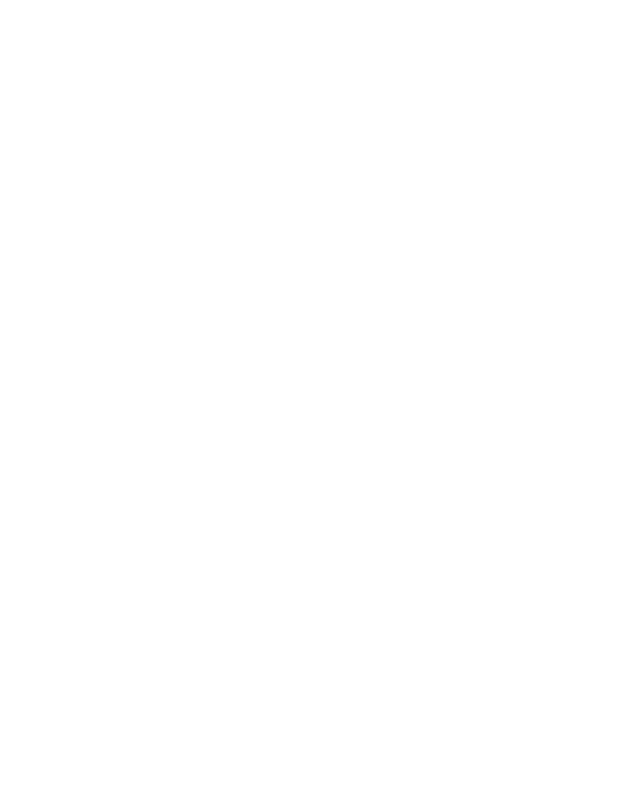
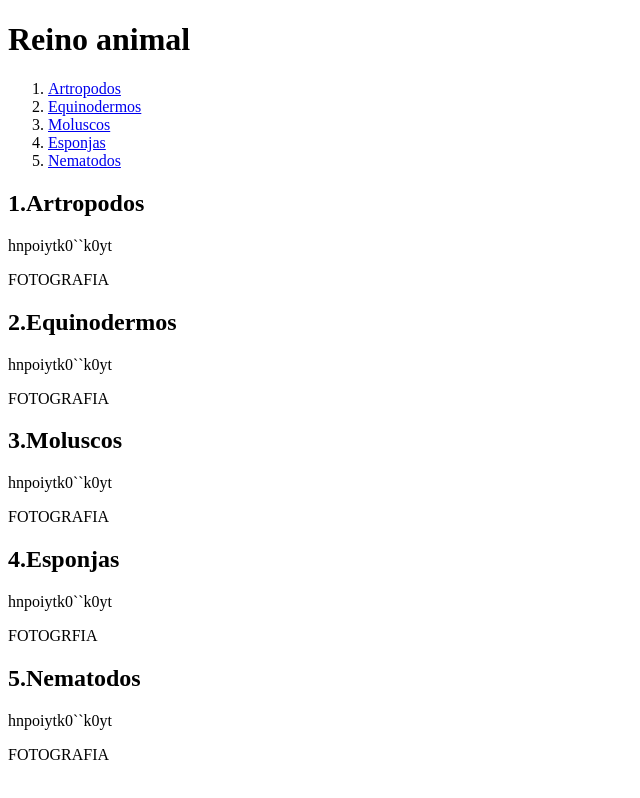
Before and after one commit to ruizduranmj7-code/AW-SMR, a plain HTML site: page ejercicio27.html in a window 1280 px wide. Shown: the whole page, without its empty margins (0-640 px from the left). Drawn offline with Linux system fonts and the light colour scheme.

Commit message:
EJERCICIO27

```diff
--- a/ejercicio27.html
+++ b/ejercicio27.html
@@ -12,6 +12,34 @@
     <link rel="icon" sizes="64x64" href="./assets/icons/images.jpg">
 </head>
 <body>
+<h1>Reino animal</h1>
+<ol>
+<li><a href="#Artropodo">Artropodos</a></li>
+<li><a href="#Equinodermos">Equinodermos</a></li>
+<li><a href="#Moluscos">Moluscos</a></li>
+<li><a href="#Esponjas">Esponjas</a></li>
+<li><a href="#Nematodos">Nematodos</a></li>
+</ol>
+<a name="Artropodo"></a>
+<h2>1.Artropodos</h2>
+<p>hnpoiytk0``k0yt</p>
+<p>FOTOGRAFIA</p>
+<a name="Equinodermos"></a>
+<h2>2.Equinodermos</h2>
+<p>hnpoiytk0``k0yt</p>
+<P>FOTOGRAFIA</P>
+<a name="Moluscos"></a>
+<h2>3.Moluscos</h2>
+<p>hnpoiytk0``k0yt</p>
+<P>FOTOGRAFIA</P>
+<a name="Esponjas"></a>
+<h2>4.Esponjas</h2>
+<p>hnpoiytk0``k0yt</p>
+<P>FOTOGRFIA</P>
+<a name="Nematodos"></a>
+<h2>5.Nematodos</h2>
+<p>hnpoiytk0``k0yt</p>
+<P>FOTOGRAFIA</P>
 
 </body>
 </html>
```
